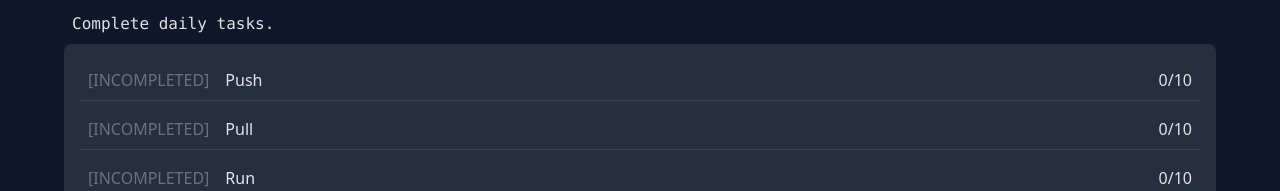
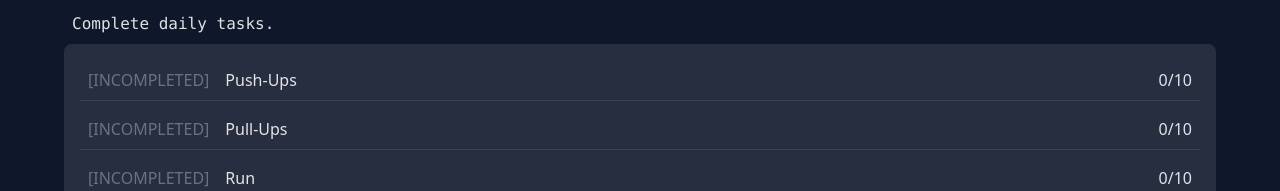
Before and after one commit to marcus-biddle/Habit-Tracker, a React (Vite) app in the folder frontend/: page / in a window 1280 px wide. Shown: the part 628-819 px from the top of the page. Built offline with nearby package versions, Linux system fonts and the light colour scheme; no server answers.

Commit message:
text update

```diff
--- a/frontend/src/sections/UserHome.tsx
+++ b/frontend/src/sections/UserHome.tsx
@@ -9,11 +9,13 @@ export type SheetEntry = {
   value: string | null;
 };
 
+type FormatSheet = { push: string; pull: string; run: string; }
+
 type DailyReqProps = {
     stats: SheetEntry[]
 }
 
-const formattedSheet = {
+const formattedSheet: FormatSheet = {
     push: 'Push-ups',
     pull: 'Pull-ups',
     run: 'Run'
@@ -74,7 +76,7 @@ const DailyRequirements = ({ stats }: DailyReqProps) => {
                                     [{goal.text}]
                                 </span>
                                 <span className="truncate capitalize">
-                                    {key}
+                                    {formattedSheet[key as keyof FormatSheet]}
                                 </span>
                                 <span>{isEntryNull ? 0 : Number(entry.value)}/{repGoals[key]}</span>
                             </li>
```
